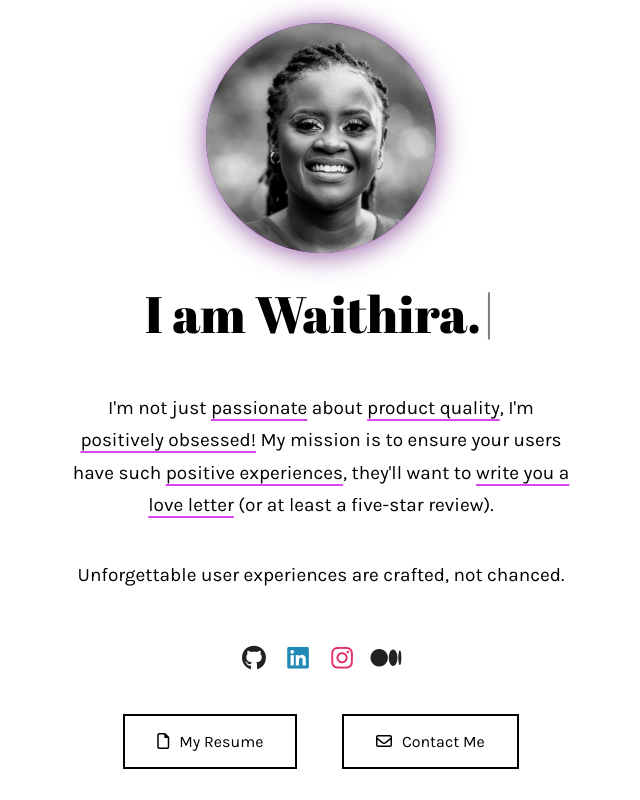
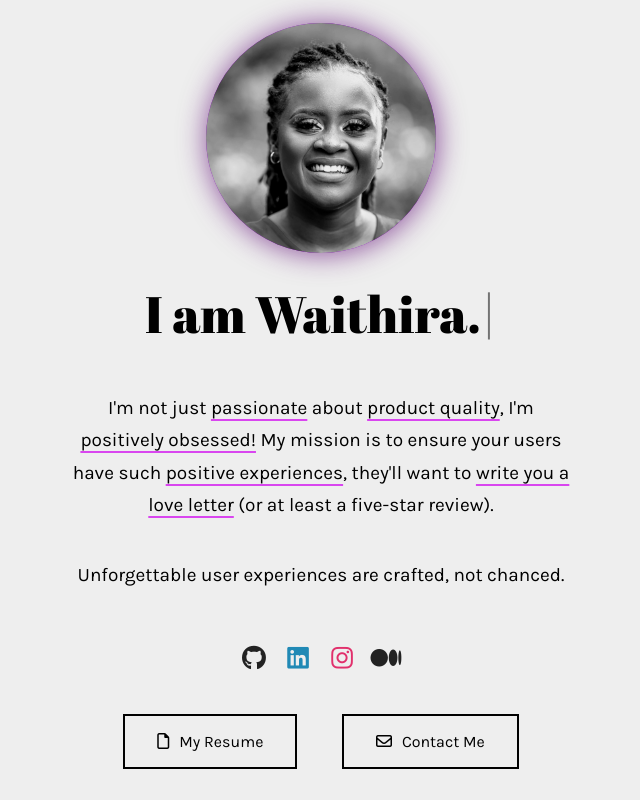
Before and after one commit to WNjihia/portfolio, a plain HTML site: page index.html in a window 1280 px wide. Shown: the whole page, without its empty margins (319-959 px from the left). Drawn offline with Linux system fonts and the light colour scheme.

Commit message:
change background color

```diff
--- a/assets/css/styles.css
+++ b/assets/css/styles.css
@@ -1,5 +1,5 @@
 :root {
-    --bg-color: white;
+    --bg-color: #eee;
     --text-color: black;
     --text-pink: #f94877;
     --highlight-text-color: white;
```
